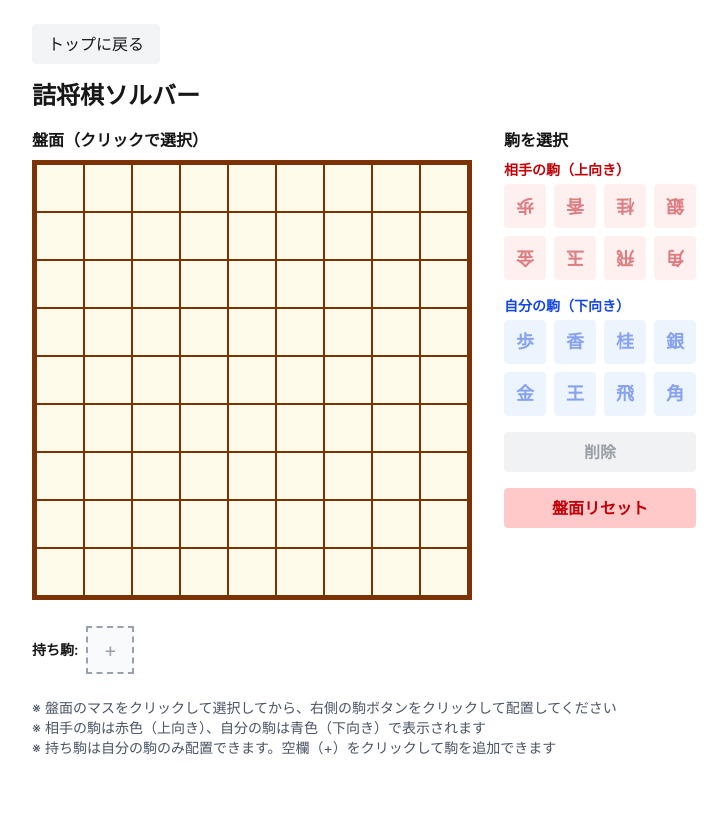
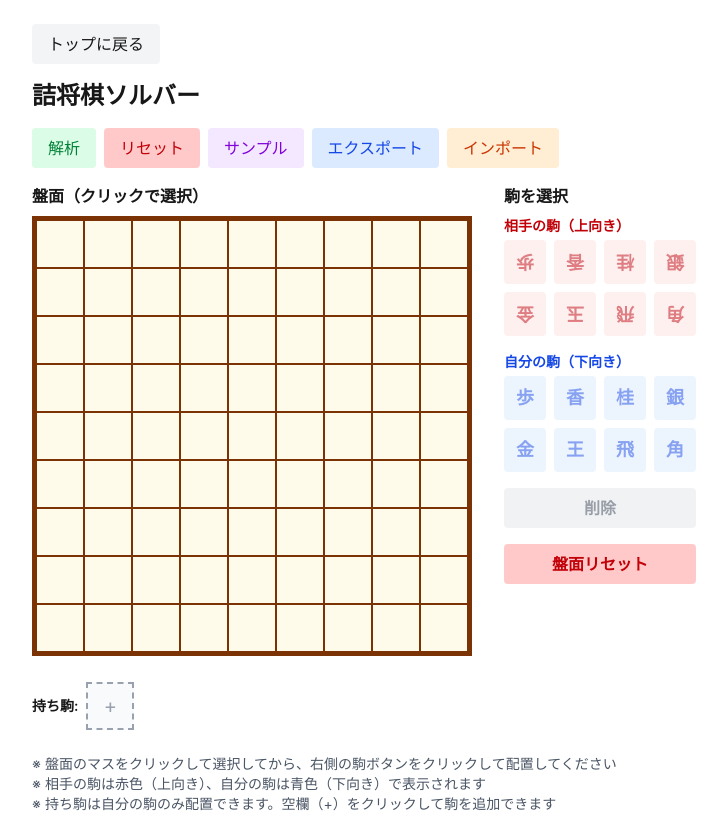
Before and after one commit to izmktr/riddletools, a Next.js app: page /shogi-mate in a window 1280 px wide. Shown: the whole page, without its empty margins (56-783 px from the left). Before the commit the page ends 800 px from the top, so only its background shows below. Built offline with nearby package versions, Linux system fonts and the light colour scheme.

Commit message:
feat: エクスポート・インポート機能を追加し、モーダルでの操作を実装

```diff
--- a/src/app/shogi-mate/page.tsx
+++ b/src/app/shogi-mate/page.tsx
@@ -39,6 +39,10 @@ export default function ShogiMatePage() {
   const [selectedCell, setSelectedCell] = useState<{row: number, col: number} | null>(null);
   const [capturedPieces, setCapturedPieces] = useState<PieceType[]>([]);
   const [selectedCapturedIndex, setSelectedCapturedIndex] = useState<number | null>(null);
+  const [showExport, setShowExport] = useState(false);
+  const [showImport, setShowImport] = useState(false);
+  const [exportText, setExportText] = useState("");
+  const [importText, setImportText] = useState("");
 
   // 盤面のセルをクリック
   const handleCellClick = (row: number, col: number) => {
@@ -167,6 +171,103 @@ export default function ShogiMatePage() {
     setSelectedCapturedIndex(null);
   };
 
+  // エクスポート処理
+  const handleExport = () => {
+    let text = "";
+    // 盤面データ
+    for (let y = 0; y < 9; y++) {
+      for (let x = 0; x < 9; x++) {
+        const piece = board[y][x];
+        if (piece) {
+          const side = piece.side === 'self' ? 'S' : 'O';
+          text += `${x + 1} ${y + 1} ${side} ${piece.type}\n`;
+        }
+      }
+    }
+    // 持ち駒データ
+    if (capturedPieces.length > 0) {
+      text += "CAPTURED: " + capturedPieces.join(",") + "\n";
+    }
+    setExportText(text);
+    setShowExport(true);
+  };
+
+  // エクスポートテキストをコピー
+  const handleCopyExport = () => {
+    navigator.clipboard.writeText(exportText);
+    alert("コピーしました！");
+  };
+
+  // インポート処理
+  const handleImport = () => {
+    setImportText("");
+    setShowImport(true);
+  };
+
+  // インポートテキストを適用
+  const handleApplyImport = () => {
+    try {
+      const lines = importText.trim().split('\n');
+      const newBoard: (Piece | null)[][] = Array(9).fill(null).map(() => Array(9).fill(null));
+      const newCaptured: PieceType[] = [];
+
+      for (const line of lines) {
+        if (!line.trim()) continue;
+
+        if (line.startsWith('CAPTURED:')) {
+          const captured = line.substring(9).trim().split(',');
+          captured.forEach(p => {
+            const piece = p.trim() as PieceType;
+            if (piece) newCaptured.push(piece);
+          });
+        } else {
+          const parts = line.trim().split(/\s+/);
+          if (parts.length !== 4) continue;
+
+          const [x, y, side, pieceType] = parts;
+          const col = parseInt(x) - 1;
+          const row = parseInt(y) - 1;
+
+          if (col >= 0 && col < 9 && row >= 0 && row < 9) {
+            newBoard[row][col] = {
+              type: pieceType as PieceType,
+              side: side === 'S' ? 'self' : 'opponent'
+            };
+          }
+        }
+      }
+
+      setBoard(newBoard);
+      setCapturedPieces(newCaptured);
+      setShowImport(false);
+      alert("インポートしました！");
+    } catch (error) {
+      alert("インポートに失敗しました。形式を確認してください。");
+    }
+  };
+
+  // 解析処理（仮実装）
+  const handleAnalyze = () => {
+    alert("解析機能は実装中です");
+  };
+
+  // サンプル問題を読み込む
+  const handleSample = () => {
+    const newBoard: (Piece | null)[][] = Array(9).fill(null).map(() => Array(9).fill(null));
+
+    // サンプルデータ
+    newBoard[0][3] = { type: '金', side: 'opponent' }; // 4 1 O 金
+    newBoard[0][4] = { type: '玉', side: 'opponent' }; // 5 1 O 玉
+    newBoard[0][5] = { type: '金', side: 'opponent' }; // 6 1 O 金
+    newBoard[2][4] = { type: '銀', side: 'self' };     // 5 3 S 銀
+    newBoard[4][7] = { type: '角', side: 'self' };     // 8 5 S 角
+
+    setBoard(newBoard);
+    setCapturedPieces(['金']);
+    setSelectedCell(null);
+    setSelectedCapturedIndex(null);
+  };
+
   return (
     <main className="max-w-6xl mx-auto p-6">
       <div className="flex items-center mb-4 gap-2">
@@ -174,6 +275,30 @@ export default function ShogiMatePage() {
       </div>
 
       <h2 className="text-2xl font-bold mb-4">詰将棋ソルバー</h2>
+
+      {/* ボタン */}
+      <div className="mb-4 flex gap-2">
+        <button
+          className="px-4 py-2 bg-green-100 text-green-700 rounded hover:bg-green-200"
+          onClick={handleAnalyze}
+        >解析</button>
+        <button
+          className="px-4 py-2 bg-red-200 text-red-700 rounded hover:bg-red-300"
+          onClick={handleReset}
+        >リセット</button>
+        <button
+          className="px-4 py-2 bg-purple-100 text-purple-700 rounded hover:bg-purple-200"
+          onClick={handleSample}
+        >サンプル</button>
+        <button
+          className="px-4 py-2 bg-blue-100 text-blue-700 rounded hover:bg-blue-200"
+          onClick={handleExport}
+        >エクスポート</button>
+        <button
+          className="px-4 py-2 bg-orange-100 text-orange-700 rounded hover:bg-orange-200"
+          onClick={handleImport}
+        >インポート</button>
+      </div>
 
       <div className="flex gap-8">
         {/* 盤面と持ち駒 */}
@@ -319,6 +444,64 @@ export default function ShogiMatePage() {
         <p>※ 相手の駒は赤色（上向き）、自分の駒は青色（下向き）で表示されます</p>
         <p>※ 持ち駒は自分の駒のみ配置できます。空欄（+）をクリックして駒を追加できます</p>
       </div>
+
+      {/* エクスポートモーダル */}
+      {showExport && (
+        <div className="fixed inset-0 bg-black bg-opacity-30 flex items-center justify-center z-50">
+          <div className="bg-white rounded shadow-lg p-6 max-w-lg w-full relative">
+            <button
+              className="absolute top-2 right-2 px-2 py-1 bg-gray-200 rounded hover:bg-gray-300"
+              onClick={() => setShowExport(false)}
+            >閉じる</button>
+            <h3 className="text-xl font-bold mb-4">エクスポート</h3>
+            <textarea
+              className="w-full h-64 p-2 border rounded font-mono text-sm"
+              value={exportText}
+              readOnly
+            />
+            <div className="mt-4 flex gap-2">
+              <button
+                className="px-4 py-2 bg-blue-100 text-blue-700 rounded hover:bg-blue-200"
+                onClick={handleCopyExport}
+              >コピー</button>
+              <button
+                className="px-4 py-2 bg-gray-100 text-gray-700 rounded hover:bg-gray-200"
+                onClick={() => setShowExport(false)}
+              >閉じる</button>
+            </div>
+          </div>
+        </div>
+      )}
+
+      {/* インポートモーダル */}
+      {showImport && (
+        <div className="fixed inset-0 bg-black bg-opacity-30 flex items-center justify-center z-50">
+          <div className="bg-white rounded shadow-lg p-6 max-w-lg w-full relative">
+            <button
+              className="absolute top-2 right-2 px-2 py-1 bg-gray-200 rounded hover:bg-gray-300"
+              onClick={() => setShowImport(false)}
+            >閉じる</button>
+            <h3 className="text-xl font-bold mb-4">インポート</h3>
+            <p className="text-sm text-gray-600 mb-2">形式: x y 側(S/O) 駒種類</p>
+            <textarea
+              className="w-full h-64 p-2 border rounded font-mono text-sm"
+              value={importText}
+              onChange={(e) => setImportText(e.target.value)}
+              placeholder="例:\n1 1 O 香\n5 9 S 王\nCAPTURED: 歩,銀"
+            />
+            <div className="mt-4 flex gap-2">
+              <button
+                className="px-4 py-2 bg-green-100 text-green-700 rounded hover:bg-green-200"
+                onClick={handleApplyImport}
+              >適用</button>
+              <button
+                className="px-4 py-2 bg-gray-100 text-gray-700 rounded hover:bg-gray-200"
+                onClick={() => setShowImport(false)}
+              >キャンセル</button>
+            </div>
+          </div>
+        </div>
+      )}
     </main>
   );
 }
```
